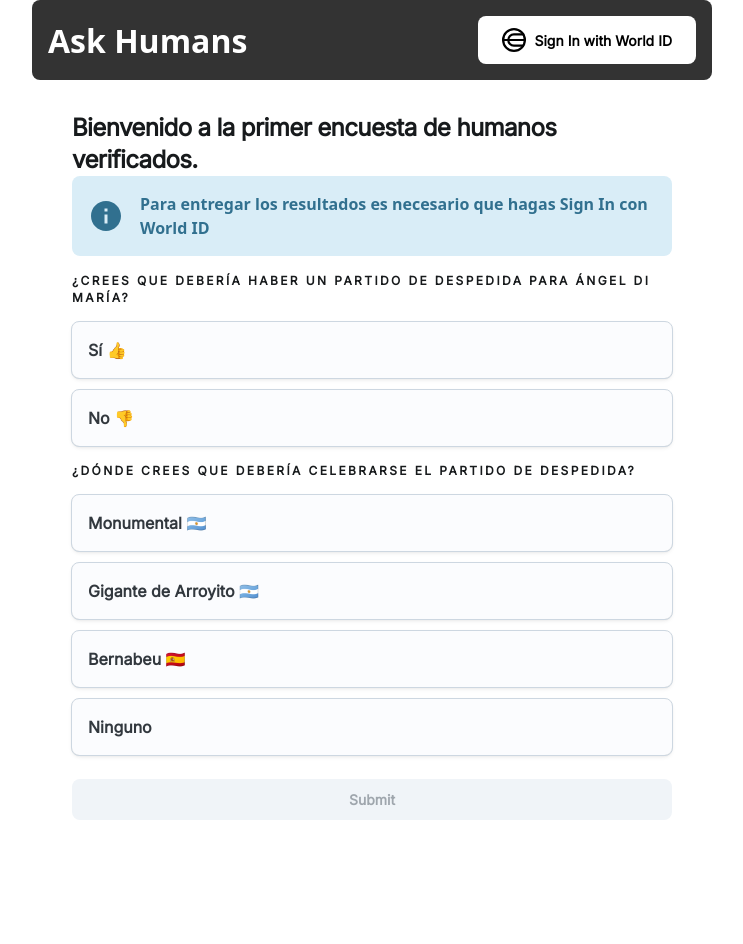
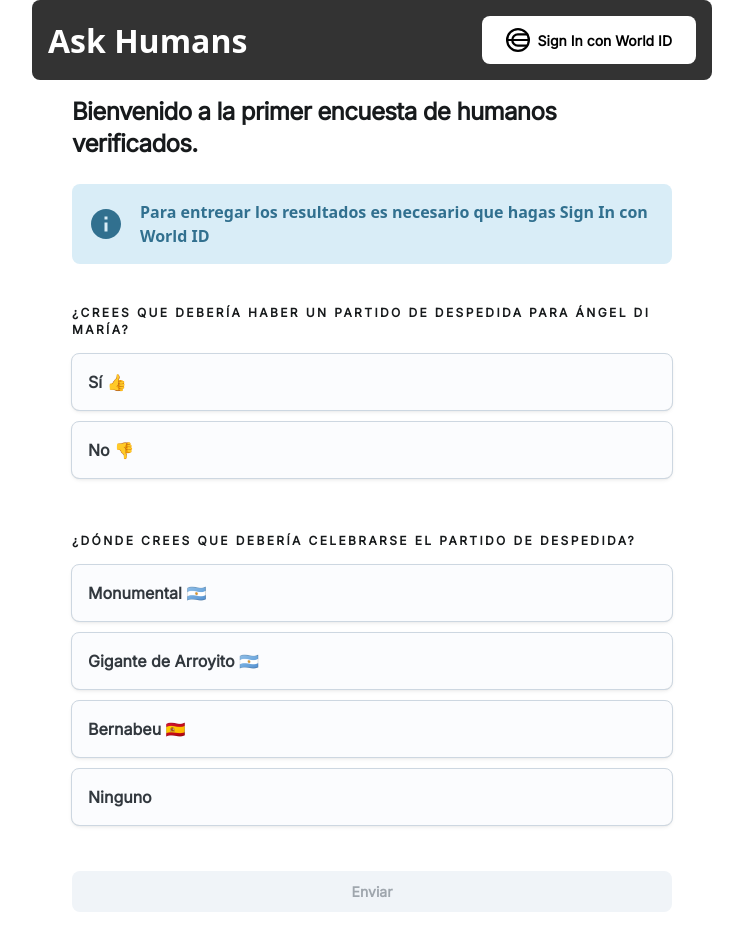
Before and after one commit to Toket-io/AskHumans, a Next.js app: page / in a window 1280 px wide. Shown: the whole page, without its empty margins (268-1011 px from the left). Before the commit the page ends 868 px from the top, so only its background shows below. Built offline with nearby package versions, Linux system fonts and the light colour scheme; no server answers.

Commit message:
UI improvements

```diff
--- a/components/question.tsx
+++ b/components/question.tsx
@@ -27,7 +27,12 @@
 }) => {
   if (question.type === "text") {
     return (
-      <Box sx={{ width: "100%", marginBottom: "16px" }}>
+      <Box
+        sx={{
+          width: "100%",
+          marginBottom: "16px",
+        }}
+      >
         <FormLabel
           id={`question-${question.id}`}
           sx={{
@@ -60,7 +65,14 @@
     );
   } else if (question.type === "option") {
     return (
-      <Box sx={{ width: "100%", marginBottom: "16px" }}>
+      <Box
+        mt={3}
+        sx={{
+          // backgroundColor: "red",
+          width: "100%",
+          marginBottom: "16px",
+        }}
+      >
         <FormLabel
           id={`question-${question.id}`}
           sx={{
--- a/components/questionnaire.tsx
+++ b/components/questionnaire.tsx
@@ -6,6 +6,9 @@
 import { useSession } from "next-auth/react";
 import SuccessBanner from "./successBanner";
 import SignInDisclosureBanner from "./signInDisclousureBanner";
+import FormControl from "@mui/joy/FormControl";
+import FormLabel from "@mui/joy/FormLabel";
+import FormHelperText from "@mui/joy/FormHelperText";
 
 interface QuestionnaireProps {
   questions: {
@@ -53,9 +56,9 @@
         .then((response) => {
           if (response.ok) {
             setIsAnswered(true);
-            alert("Answers submitted successfully!");
+            alert("¡Respuestas enviadas con éxito!");
           } else {
-            alert("Failed to submit answers.");
+            alert("Error al enviar las respuestas.");
           }
         })
         .catch((error) => console.error("Error submitting answers:", error));
@@ -63,33 +66,40 @@
   };
 
   return (
-    <form
+    <Box
+      component="form"
       onSubmit={handleSubmit}
-      style={{
+      sx={{
         padding: "16px",
         maxWidth: "600px",
         margin: "0 auto",
+        display: "flex",
+        flexDirection: "column",
+        // gap: "12px",
       }}
     >
-      <Typography level="h3">
+      <Typography level="h3" mb={3}>
         Bienvenido a la primer encuesta de humanos verificados.
       </Typography>
 
-      {/* Show the SignInDisclosureBanner if the quiz is user is unauthenticated */}
+      {/* Show the SignInDisclosureBanner if the user is unauthenticated */}
       {!userId && <SignInDisclosureBanner />}
       {/* Show the SuccessBanner if the quiz is already answered */}
       {isAnswered && <SuccessBanner />}
 
       {questions.map((question) => (
+        <FormControl key={question.id}>
           <Question
-          key={question.id}
             question={question}
             onChange={handleChange}
             disabled={isAnswered}
             value={answers[question.id] || ""}
           />
+          <FormHelperText></FormHelperText>
+        </FormControl>
       ))}
-      <Box sx={{ display: "flex", justifyContent: "center", mt: 3 }}>
+
+      <Box sx={{ display: "flex", justifyContent: "center", mt: 2 }}>
         <Button
           type="submit"
           sx={{
@@ -104,10 +114,10 @@
           }}
           disabled={isAnswered || !userId}
         >
-          Submit
+          Enviar
         </Button>
       </Box>
-    </form>
+    </Box>
   );
 };
 
--- a/components/signInButton.tsx
+++ b/components/signInButton.tsx
@@ -35,7 +35,7 @@
         },
       }}
     >
-      Sign In with World ID
+      Sign In con World ID
     </Button>
   );
 };
--- a/pages/index.tsx
+++ b/pages/index.tsx
@@ -37,7 +37,6 @@
           justifyContent: "center",
           minHeight: "calc(100vh - var(--header-height))", // Adjust for the header height
           width: "100%",
-          padding: "16px",
           boxSizing: "border-box",
         }}
       >
```
Also changed, not shown: pages/results.tsx (+17 -4 lines). Lines whose indentation alone changed are shown as unchanged.
